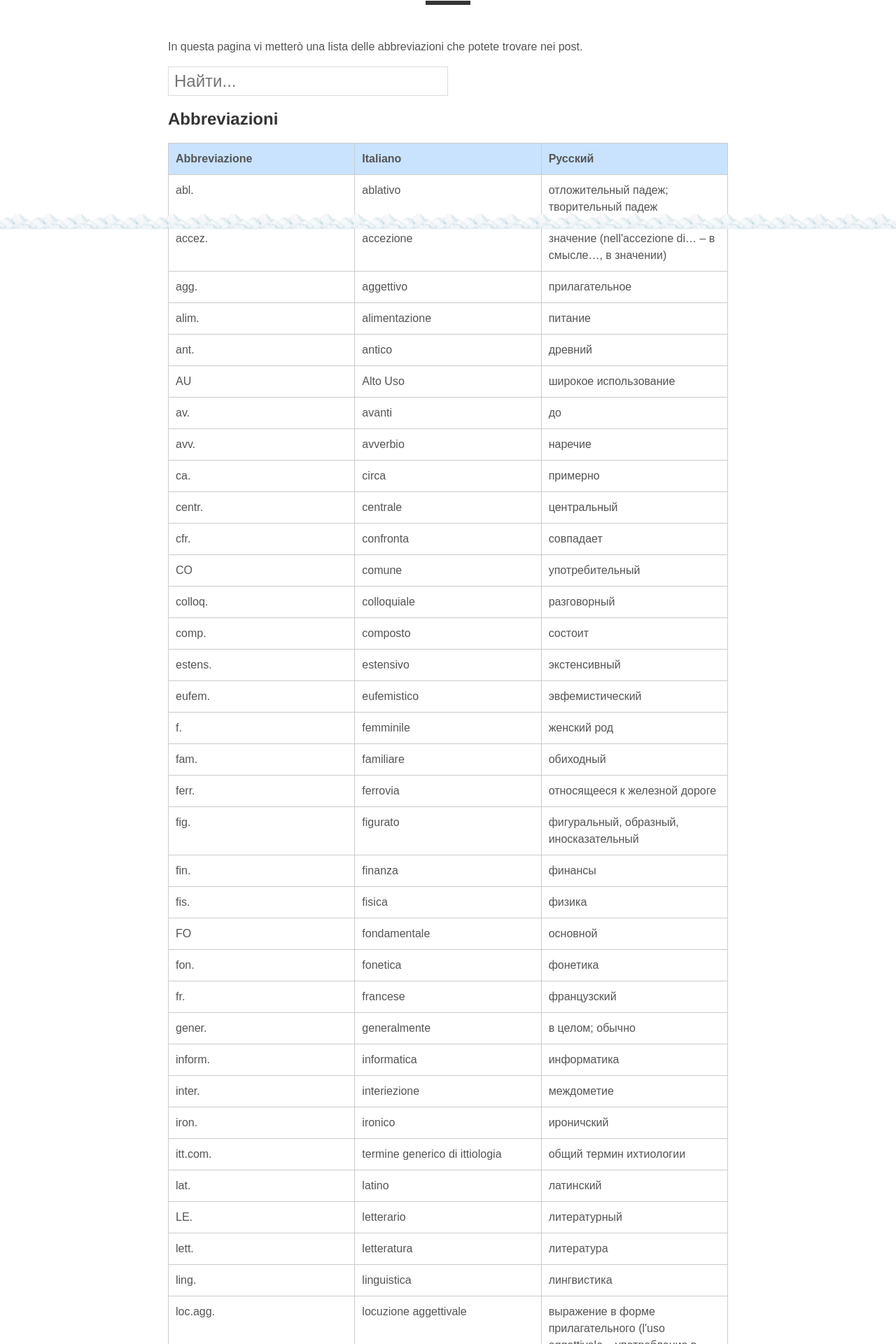
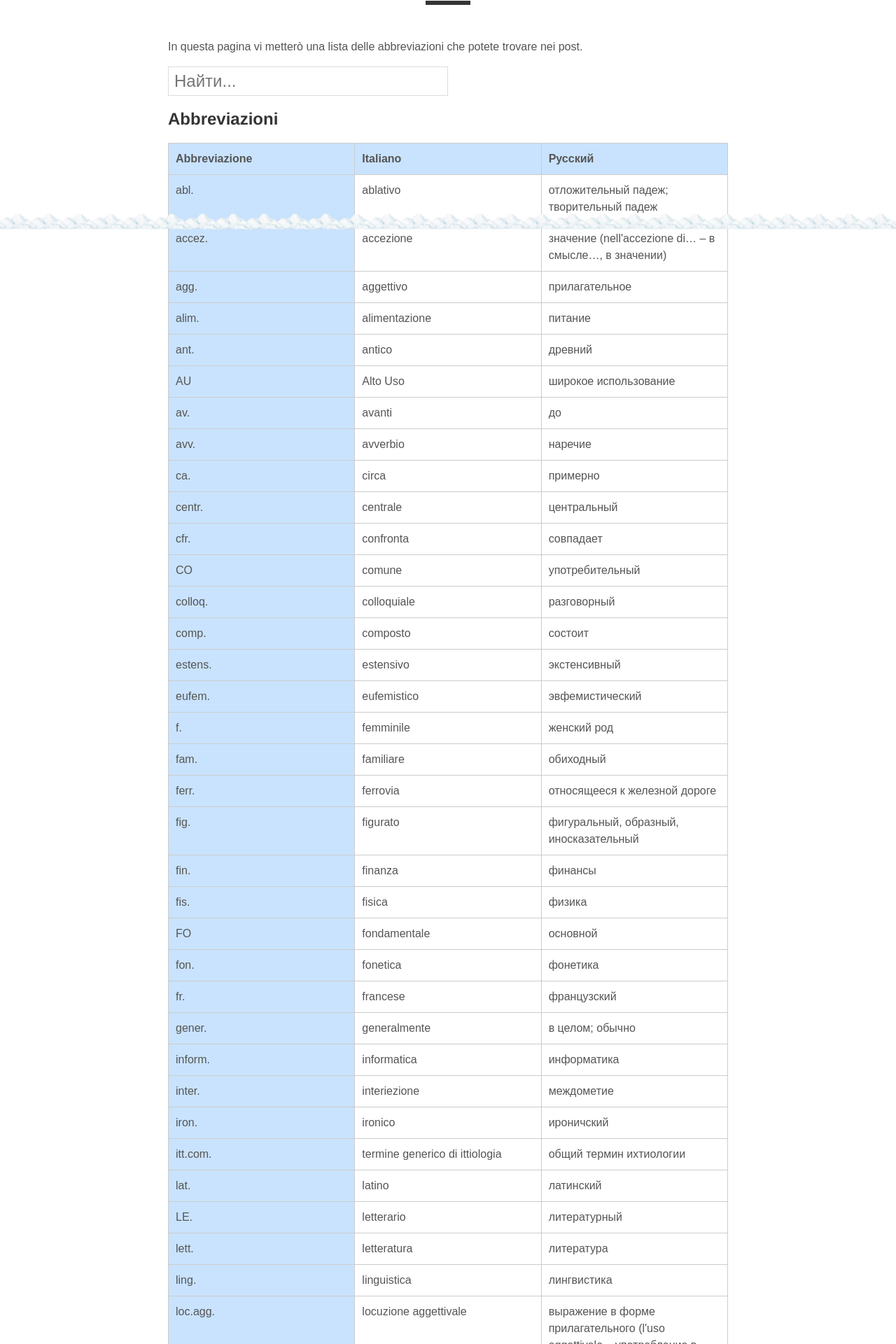
Before and after one commit to postolny/postolny.github.io, a Jekyll site: the page built from _pages/abbreviazioni.md, in a window 1280 px wide. Shown: the part 575-2495 px from the top of the page at 70% size. Built offline with Jekyll 4.4.1, drawn with Linux system fonts in a browser that asks for light colours; nearby versions of some CDN libraries.

Commit message:
Update _base.scss

```diff
--- a/_sass/tale/_base.scss
+++ b/_sass/tale/_base.scss
@@ -94,7 +94,7 @@ table {
   }
 }
 
-.abbreviazioni {
+.search {
   td {
     &:first-child {
       background: #c9e3fe;
```
